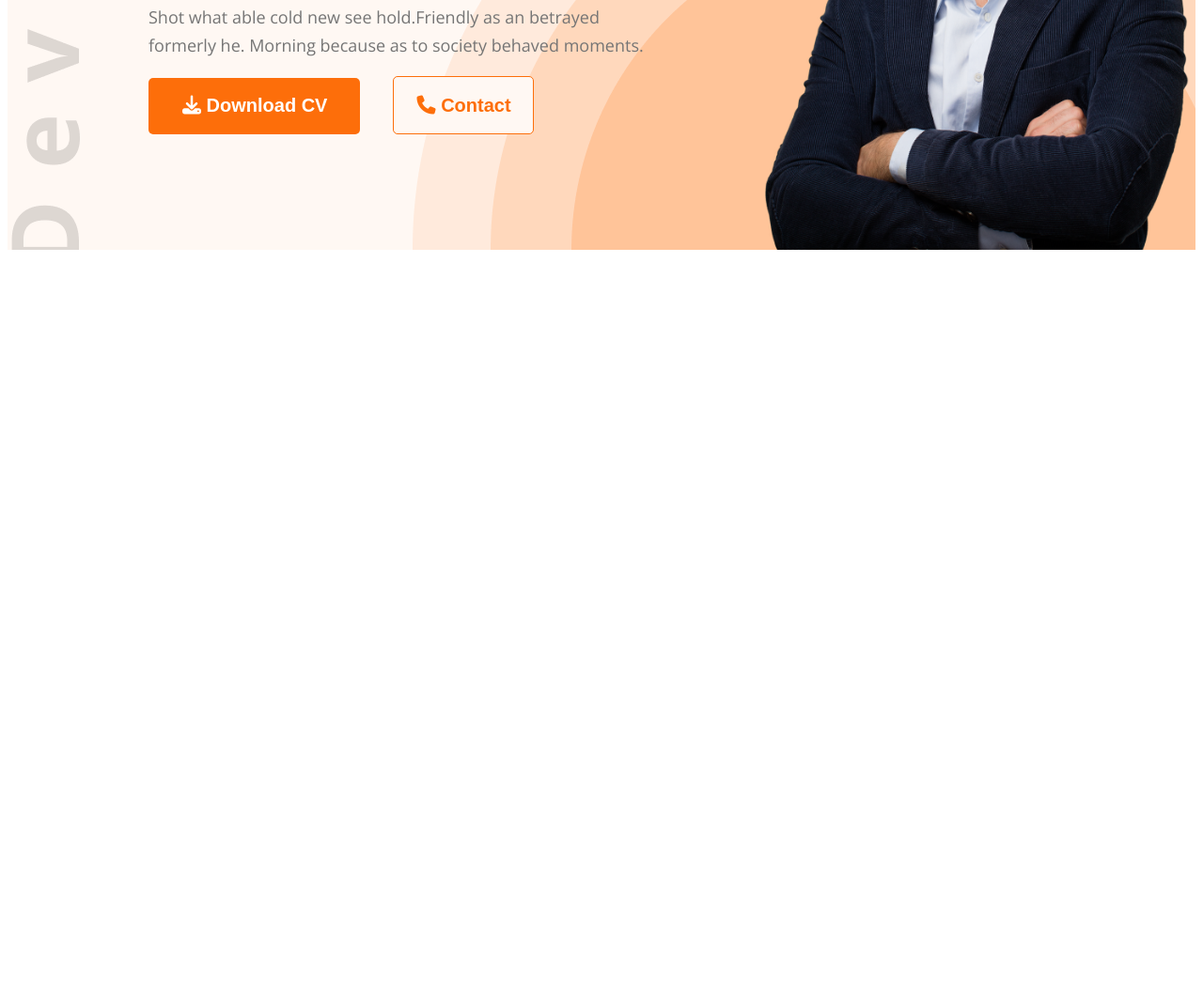
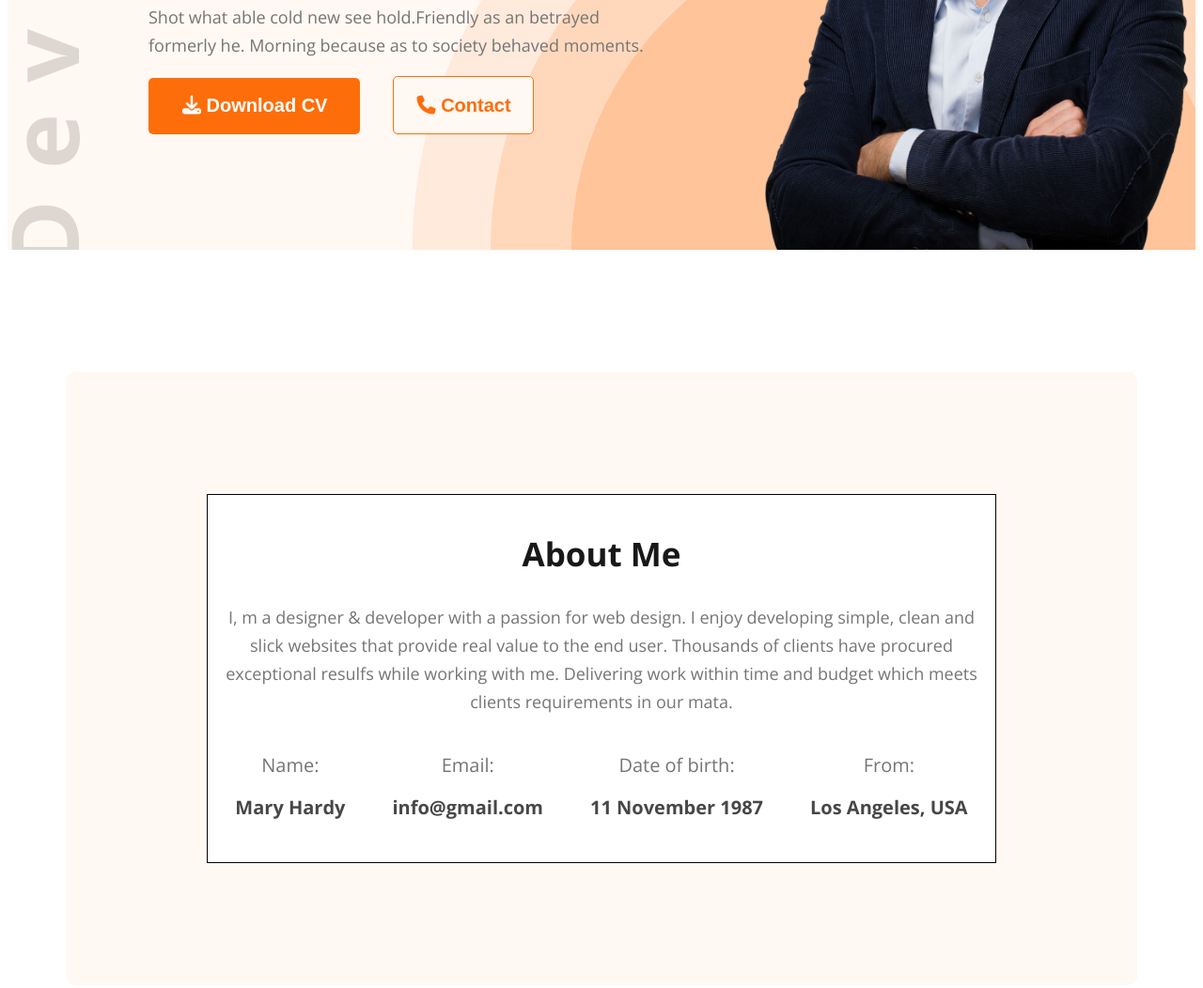
Before and after one commit to FahimFaysalNirjhar/Web-Developer-Portfolio, a plain HTML site: page index.html in a window 1280 px wide. Shown: the part 493-1545 px from the top of the page at 94% size. Before the commit the page ends 800 px from the top, so only its background shows below. Drawn offline with nearby package versions, Linux system fonts and the light colour scheme.

Commit message:
complete about section properly

```diff
--- a/index.html
+++ b/index.html
@@ -50,5 +50,37 @@
         <img src="images/hardy.png" alt="" />
       </section>
     </header>
+    <main>
+      <section class="about">
+        <div class="about-container">
+          <h2 class="section-title">About Me</h2>
+          <p class="section-description">
+            I, m a designer & developer with a passion for web design. I enjoy
+            developing simple, clean and slick websites that provide real value
+            to the end user. Thousands of clients have procured exceptional
+            resulfs while working with me. Delivering work within time and
+            budget which meets clients requirements in our mata.
+          </p>
+          <div class="about-details">
+            <div>
+              <p class="about-name">Name:</p>
+              <h5 class="about-address">Mary Hardy</h5>
+            </div>
+            <div>
+              <p class="about-name">Email:</p>
+              <h5 class="about-address">info@gmail.com</h5>
+            </div>
+            <div>
+              <p class="about-name">Date of birth:</p>
+              <h5 class="about-address">11 November 1987</h5>
+            </div>
+            <div>
+              <p class="about-name">From:</p>
+              <h5 class="about-address">Los Angeles, USA</h5>
+            </div>
+          </div>
+        </div>
+      </section>
+    </main>
   </body>
 </html>
--- a/styles/style.css
+++ b/styles/style.css
@@ -22,7 +22,12 @@
   font-weight: 400;
   line-height: 30px;
 }
-
+.section-title {
+  color: #181818;
+  text-align: center;
+  font-size: 35px;
+  font-weight: 700;
+}
 /* header related styles */
 header {
   background-image: url(../images/developer.png), url(../images/header_bg.png);
@@ -103,3 +108,44 @@ nav ul li a {
   width: 500px;
   height: 600px;
 }
+/* main related styles */
+main {
+  max-width: 1140px;
+  margin: 130px auto;
+}
+
+/* about related styles */
+.about {
+  border-radius: 10px;
+  background: #fff8f3;
+  padding: 130px 150px;
+}
+.about-details {
+  display: flex;
+  justify-content: center;
+  align-items: center;
+  gap: 50px;
+}
+.about-name {
+  color: #757575;
+  text-align: center;
+  font-size: 20px;
+  font-weight: 400;
+  line-height: 30px;
+  margin-bottom: 0;
+}
+.about-address {
+  color: #474747;
+  font-size: 20px;
+  font-weight: 700;
+  line-height: 30px;
+  margin-top: 15px;
+}
+.about-container {
+  border: 1px solid #000;
+  background: #fff;
+  padding: 10px;
+}
+.about-container > .section-description {
+  text-align: center;
+}
```
